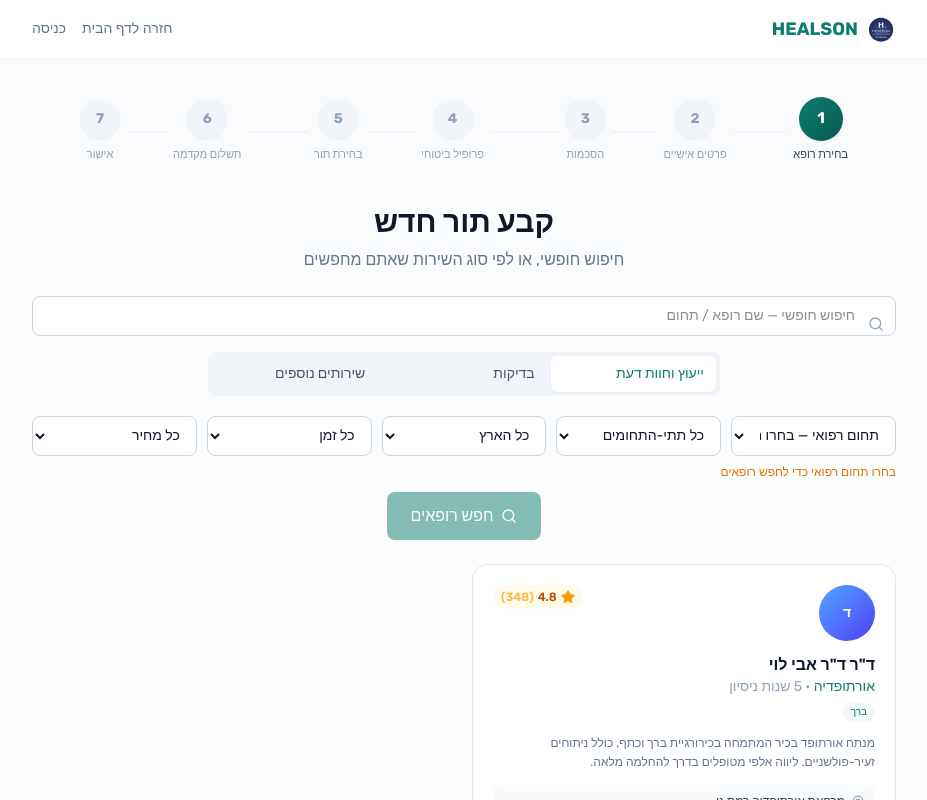
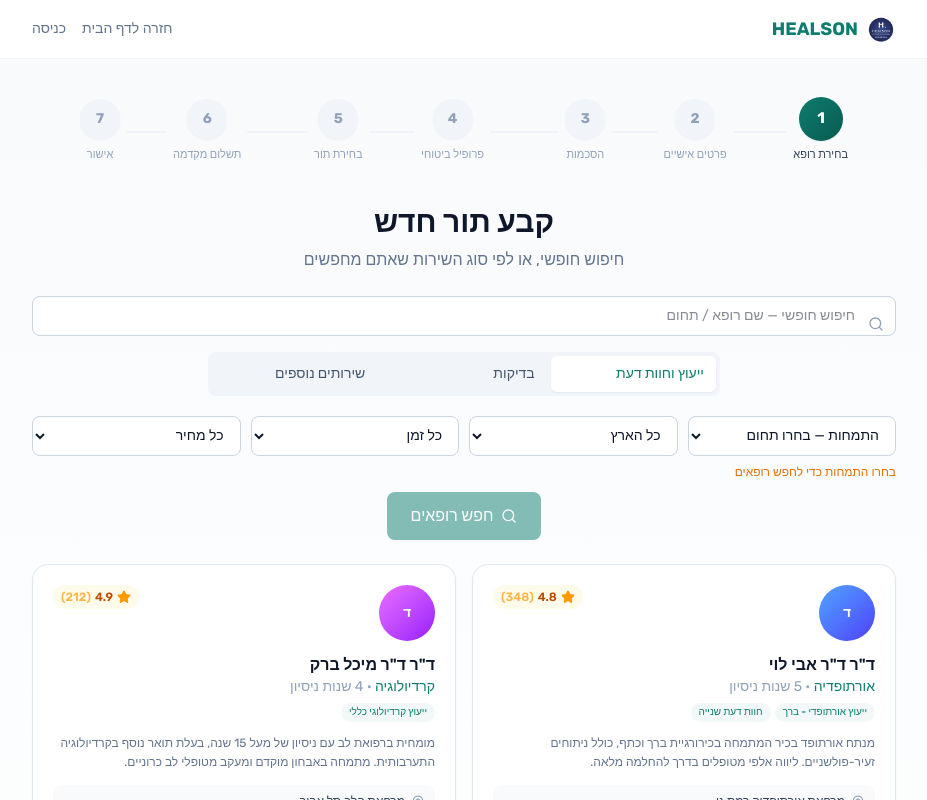
Before and after one commit to Healson-care/Healson-wireframes, a Next.js app: page /book in a window 1280 px wide. Shown: the top 800 px of the page, without its empty margins (176-1103 px from the left). Built offline with nearby package versions, Linux system fonts and the light colour scheme.

Commit message:
Fix provider search to match each provider's own services, add reimbursement explanation note

```diff
--- a/src/components/book/DoctorCard.tsx
+++ b/src/components/book/DoctorCard.tsx
@@ -1,12 +1,10 @@
 "use client";
 
-import { useMemo } from "react";
 import { motion } from "framer-motion";
 import { Star, MapPin } from "lucide-react";
 import { Avatar } from "@/components/ui/Misc";
 import { resolvePriceBreakdown } from "@/lib/pricing";
 import { InsurancePriceBlock } from "@/components/book/InsurancePriceBlock";
-import { useStore } from "@/lib/store";
 import { yearsSince } from "@/lib/utils";
 import { Patient, ProviderProfile } from "@/types";
 
@@ -19,24 +17,17 @@ export function DoctorCard({
   patient?: Patient | null;
   onSelect: () => void;
 }) {
-  const catalog = useStore((s) => s.catalog);
-  const skillSubdomains = useStore((s) => s.skillSubdomains);
-
   const primaryClinic = provider.clinic_locations.find((c) => c.is_primary) ?? provider.clinic_locations[0];
   const consultation = provider.consultation_types[0];
   const breakdown = consultation ? resolvePriceBreakdown(consultation.prices, provider.agreements, patient) : null;
   const experienceYears = yearsSince(provider.license_issue_date);
 
-  // Sub-domains this doctor is discoverable under (§5 skill taxonomy) —
-  // derived from their own consultation-type catalog items, not free text.
-  const subdomainNames = useMemo(() => {
-    const ids = new Set(
-      catalog
-        .filter((c) => c.provider_id === provider.id && c.service_type === "consultation" && c.is_active)
-        .map((c) => c.skill_subdomain_id)
-    );
-    return skillSubdomains.filter((sd) => ids.has(sd.id)).map((sd) => sd.name_he);
-  }, [catalog, skillSubdomains, provider.id]);
+  // Services this doctor offers, shown as tags — pulled directly from their
+  // own consultation_types (the provider owns their services now, there's no
+  // shared reference-catalog link to derive taxonomy tags from anymore).
+  const serviceNames = provider.consultation_types
+    .filter((ct) => ct.service_type === "consultation")
+    .map((ct) => ct.name);
 
   return (
     <motion.button
@@ -66,9 +57,9 @@ export function DoctorCard({
           {provider.specialty}
           {experienceYears != null && <span className="text-slate-400 font-normal"> · {experienceYears} שנות ניסיון</span>}
         </p>
-        {subdomainNames.length > 0 && (
+        {serviceNames.length > 0 && (
           <div className="mt-1.5 flex flex-wrap gap-1">
-            {subdomainNames.map((name) => (
+            {serviceNames.map((name) => (
               <span key={name} className="rounded-full bg-primary/5 px-2 py-0.5 text-[10px] font-medium text-primary">
                 {name}
               </span>
--- a/src/components/book/InsurancePriceBlock.tsx
+++ b/src/components/book/InsurancePriceBlock.tsx
@@ -33,6 +33,9 @@ export function InsurancePriceBlock({ breakdown }: { breakdown: PriceBreakdown }
         <span className="flex items-center gap-1 rounded-full bg-info-bg px-2 py-0.5 text-[11px] font-medium text-info-text">
           <ReceiptText className="h-3 w-3 shrink-0" /> זכאי/ת להחזר {listSources(breakdown.reimbursementSources)}
         </span>
+        <span className="flex items-center gap-1 text-[11px] text-slate-400">
+          <Info className="h-3 w-3 shrink-0" /> הרופא/ה לא בהסדר — משלמים את המחיר המלא ומגישים תביעת החזר בנפרד
+        </span>
       </div>
     );
   }
--- a/src/components/book/ProviderDiscovery.tsx
+++ b/src/components/book/ProviderDiscovery.tsx
@@ -11,9 +11,18 @@ import { getRegionForCity } from "@/lib/constants";
 import { nextAvailableInDays } from "@/lib/scheduling";
 import { resolveProviderPrice } from "@/lib/pricing";
 import { useStore } from "@/lib/store";
-import { Patient, ProviderProfile } from "@/types";
+import { Patient, ProviderProfile, ProviderServiceType } from "@/types";
 
 type ServiceTab = "consultation" | "diagnostics" | "extra";
+
+// Each search tab covers a group of the provider's own consultation_types
+// (service_type), which is where each provider's real services now live —
+// there's no shared reference-catalog link to a provider anymore.
+const SERVICE_TAB_TYPES: Record<ServiceTab, ProviderServiceType[]> = {
+  consultation: ["consultation"],
+  diagnostics: ["test", "imaging", "procedure"],
+  extra: ["treatment", "surgery", "product"],
+};
 
 const SERVICE_TABS: { id: ServiceTab; label: string }[] = [
   { id: "consultation", label: "ייעוץ וחוות דעת" },
@@ -47,15 +56,11 @@ export function ProviderDiscovery({
   description?: string;
   onSelect: (provider: ProviderProfile) => void;
 }) {
-  const catalog = useStore((s) => s.catalog);
-  const skillDomains = useStore((s) => s.skillDomains);
-  const skillSubdomains = useStore((s) => s.skillSubdomains);
   const showToast = useStore((s) => s.showToast);
 
   const [activeTab, setActiveTab] = useState<ServiceTab>("consultation");
   const [query, setQuery] = useState("");
-  const [domainId, setDomainId] = useState("");
-  const [subdomainId, setSubdomainId] = useState("");
+  const [specialty, setSpecialty] = useState("");
   const [region, setRegion] = useState("");
   const [availability, setAvailability] = useState("");
   const [priceRange, setPriceRange] = useState("");
@@ -67,63 +72,37 @@ export function ProviderDiscovery({
 
   function changeTab(tab: ServiceTab) {
     setActiveTab(tab);
-  }
-
-  function updateDomain(value: string) {
-    setDomainId(value);
-    setSubdomainId("");
+    setSpecialty("");
   }
 
   const publishedProviders = useMemo(() => providers.filter((p) => p.is_published), [providers]);
 
+  // Providers who offer at least one active service matching the active tab
+  // — each provider now owns their own services directly (consultation_types
+  // + service_type), rather than being linked from a shared reference catalog.
+  const tabProviders = useMemo(() => {
+    const types = SERVICE_TAB_TYPES[activeTab];
+    return publishedProviders.filter((p) =>
+      p.consultation_types.some((ct) => ct.service_type && types.includes(ct.service_type))
+    );
+  }, [publishedProviders, activeTab]);
+
+  const specialtyOptions = useMemo(() => {
+    return Array.from(new Set(tabProviders.map((p) => p.specialty).filter(Boolean))).sort();
+  }, [tabProviders]);
+
   const regions = useMemo(() => {
     const set = new Set<string>();
-    publishedProviders.forEach((p) => p.clinic_locations.forEach((c) => set.add(getRegionForCity(c.city))));
+    tabProviders.forEach((p) => p.clinic_locations.forEach((c) => set.add(getRegionForCity(c.city))));
     return Array.from(set);
-  }, [publishedProviders]);
-
-  // Skill hierarchy (§5): domain/sub-domain options only ever come from the
-  // ייעוץ tab's own catalog items (consultation service_type).
-  const domainOptions = useMemo(() => {
-    const usedIds = new Set(
-      catalog.filter((c) => c.is_active && c.provider_id && c.service_type === "consultation").map((c) => c.skill_domain_id)
-    );
-    return skillDomains.filter((d) => usedIds.has(d.id));
-  }, [catalog, skillDomains]);
-
-  const subdomainOptions = useMemo(() => {
-    if (!domainId) return [];
-    const usedIds = new Set(
-      catalog
-        .filter((c) => c.is_active && c.provider_id && c.service_type === "consultation" && c.skill_domain_id === domainId)
-        .map((c) => c.skill_subdomain_id)
-    );
-    return skillSubdomains.filter((sd) => sd.domain_id === domainId && usedIds.has(sd.id));
-  }, [catalog, skillSubdomains, domainId]);
-
-  // Providers who offer at least one active catalog item matching the active
-  // tab's service type — narrowed further by domain/sub-domain on the ייעוץ tab.
-  const serviceProviderIds = useMemo(() => {
-    return new Set(
-      catalog
-        .filter((c) => {
-          if (!c.is_active || !c.provider_id || c.service_type !== activeTab) return false;
-          if (activeTab === "consultation") {
-            if (domainId && c.skill_domain_id !== domainId) return false;
-            if (subdomainId && c.skill_subdomain_id !== subdomainId) return false;
-          }
-          return true;
-        })
-        .map((c) => c.provider_id)
-    );
-  }, [catalog, activeTab, domainId, subdomainId]);
+  }, [tabProviders]);
 
   const filteredProviders = useMemo(() => {
     const availabilityMax = AVAILABILITY_OPTIONS.find((a) => a.value === availability)?.maxDays ?? Infinity;
     const range = PRICE_RANGES.find((r) => r.value === priceRange);
 
-    return publishedProviders.filter((p) => {
-      if (!serviceProviderIds.has(p.id)) return false;
+    return tabProviders.filter((p) => {
+      if (specialty && p.specialty !== specialty) return false;
       if (query && !`${p.display_name} ${p.specialty}`.includes(query)) return false;
 
       if (activeTab === "consultation") {
@@ -139,9 +118,9 @@ export function ProviderDiscovery({
       }
       return true;
     });
-  }, [publishedProviders, serviceProviderIds, query, activeTab, region, availability, priceRange, patient]);
+  }, [tabProviders, specialty, query, activeTab, region, availability, priceRange, patient]);
 
-  const canSearch = activeTab !== "consultation" || !!domainId;
+  const canSearch = activeTab !== "consultation" || !!specialty;
 
   return (
     <div>
@@ -168,20 +147,12 @@ export function ProviderDiscovery({
         </TabsList>
 
         <TabsContent value="consultation">
-          <div className="grid sm:grid-cols-2 lg:grid-cols-5 gap-2.5 mb-2">
-            <Select value={domainId} onChange={(e) => updateDomain(e.target.value)}>
-              <option value="">תחום רפואי — בחרו תחום</option>
-              {domainOptions.map((d) => (
-                <option key={d.id} value={d.id}>
-                  {d.emoji} {d.name_he}
-                </option>
-              ))}
-            </Select>
-            <Select value={subdomainId} onChange={(e) => setSubdomainId(e.target.value)} disabled={!domainId}>
-              <option value="">כל תתי-התחומים</option>
-              {subdomainOptions.map((sd) => (
-                <option key={sd.id} value={sd.id}>
-                  {sd.name_he}
+          <div className="grid sm:grid-cols-2 lg:grid-cols-4 gap-2.5 mb-2">
+            <Select value={specialty} onChange={(e) => setSpecialty(e.target.value)}>
+              <option value="">התמחות — בחרו תחום</option>
+              {specialtyOptions.map((s) => (
+                <option key={s} value={s}>
+                  {s}
                 </option>
               ))}
             </Select>
@@ -208,7 +179,7 @@ export function ProviderDiscovery({
               ))}
             </Select>
           </div>
-          {!domainId && <p className="text-xs text-amber-600 mb-3">בחרו תחום רפואי כדי לחפש רופאים</p>}
+          {!specialty && <p className="text-xs text-amber-600 mb-3">בחרו התמחות כדי לחפש רופאים</p>}
         </TabsContent>
 
         <TabsContent value="diagnostics">
```
Also changed, not shown: src/lib/mock-data.ts (+10 -2 lines), src/lib/store.ts (+10 -5 lines).
